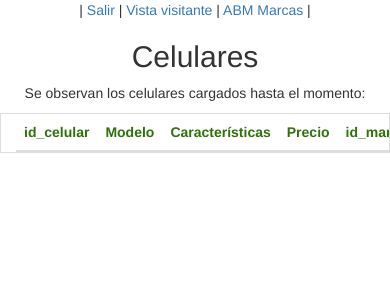
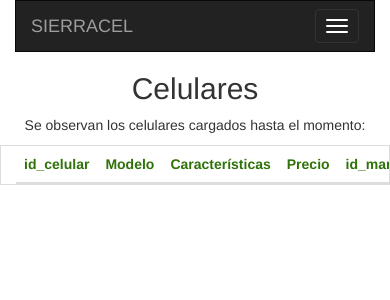
Before and after one commit to AFranco92/9-Acosta-Torrissi-Franco-David, a PHP site: page / in a window 390 px wide. Shown: the top 300 px of the page. Run offline with PHP 8.4, Linux system fonts and the light colour scheme; the visitor is signed in with stand-in values (Sample User, id 1); data that the repository does not hold is empty.

Commit message:
Sitio más prolijo (nav bootstrap)

```diff
--- a/templates/formCreate.tpl
+++ b/templates/formCreate.tpl
@@ -1,6 +1,5 @@
 {include file='header.tpl'}
-<a href="marcas">ABM Marcas</a> |
-<a href="home">ABM Celulares</a>
+{include file='nav.tpl'}
 <div class="row">
 	<div class="col-xs-4 col-xs-offset-4 col-md-4 col-md-offset-4">
     {if isset($error) }
--- a/templates/guestviewcelulares.tpl
+++ b/templates/guestviewcelulares.tpl
@@ -1,6 +1,4 @@
 <h2>{$titulo}</h2>
-<div class="row">
-<div class="col-md-6">
   <table class="table table-striped">
     <thead>
       <tr>
@@ -37,5 +35,3 @@
     {/foreach}
   </tbody>
 </table>
-</div>
-</div>
--- a/templates/header.tpl
+++ b/templates/header.tpl
@@ -7,4 +7,3 @@
 	</head>
 	<body>
 		<div class="container">
-			| <a href="logout">Salir</a> |
--- a/templates/index.tpl
+++ b/templates/index.tpl
@@ -1,5 +1,4 @@
 {include file='header.tpl'}
-<a href="showGuestView">Vista visitante</a> |
-<a href="marcas">ABM Marcas</a> |
+{include file='nav.tpl'}
 {include file='celulares.tpl'}
 {include file='footer.tpl'}
--- a/templates/login/index.tpl
+++ b/templates/login/index.tpl
@@ -9,7 +9,7 @@
         {if !empty($error) }
             <div class="alert alert-danger" role="alert">{$error}</div>
         {/if}
-        <button class="btn btn-lg btn-primary btn-block" type="submit">Ingresar</button>
+        <button class="btn btn-lg btn-success btn-block" type="submit">Ingresar</button>
       </form>
     </div>
 </div>
--- a/templates/marcas/formCreateMarca.tpl
+++ b/templates/marcas/formCreateMarca.tpl
@@ -1,6 +1,5 @@
 {include file='../header.tpl'}
-<a href="marcas">ABM Marcas</a> |
-<a href="home">ABM Celulares</a>
+{include file='nav.tpl'}
 <div class="row">
 	<div class="col-xs-4 col-xs-offset-4 col-md-4 col-md-offset-4">
     {if isset($error) }
--- a/templates/marcas/guestviewmarcas.tpl
+++ b/templates/marcas/guestviewmarcas.tpl
@@ -1,6 +1,4 @@
 <h2>Marcas</h2>
-<div class="row">
-<div class="col-md-6">
   <table class="table table-striped">
     <thead>
       <tr>
@@ -21,5 +19,3 @@
     {/foreach}
   </tbody>
 </table>
-</div>
-</div>
--- a/templates/marcas/index.tpl
+++ b/templates/marcas/index.tpl
@@ -1,5 +1,3 @@
 {include file='../header.tpl'}
-<a href="showGuestView">Vista visitante</a> |
-<a href="home">ABM celulares</a> |
 {include file='./marcas.tpl'}
 {include file='../footer.tpl'}
--- a/templates/marcas/marcas.tpl
+++ b/templates/marcas/marcas.tpl
@@ -1,3 +1,4 @@
+{include file='nav.tpl'}
 <h2>Marcas</h2>
 <p>Se observan todas las marcas:</p>
 <div class="row">
--- /dev/null
+++ b/templates/nav.tpl
@@ -0,0 +1,23 @@
+			<nav class="navbar navbar-inverse">
+			  <div class="container-fluid">
+			    <div class="navbar-header">
+			      <button type="button" class="navbar-toggle collapsed" data-toggle="collapse" data-target="#bs-example-navbar-collapse-1" aria-expanded="false">
+			        <span class="sr-only">Toggle navigation</span>
+			        <span class="icon-bar"></span>
+			        <span class="icon-bar"></span>
+			        <span class="icon-bar"></span>
+			      </button>
+			      <a class="navbar-brand cargarhome" href="#">SIERRACEL</a>
+			    </div>
+			    <div class="collapse navbar-collapse" id="bs-example-navbar-collapse-1">
+			      <ul class="nav navbar-nav">
+			        <li><a href="showGuestView">Vista visitante</a></li>
+			        <li><a href="home">ABM Celulares</a></li>
+			        <li><a href="marcas">ABM Marcas</a></li>
+			      </ul>
+			      <ul class="nav navbar-nav navbar-right">
+			        <li><a href="logout" class="cargarcontacto">Salir</a></li>
+			      </ul>
+			    </div>
+			  </div>
+			</nav>
```
Also changed, not shown: templates/guestview.tpl (+3 -4 lines).
